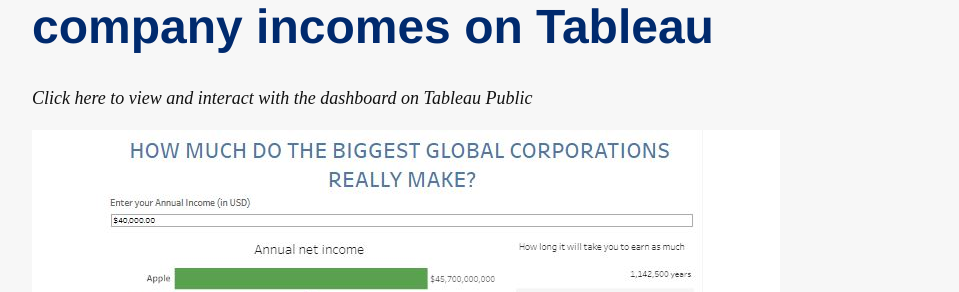
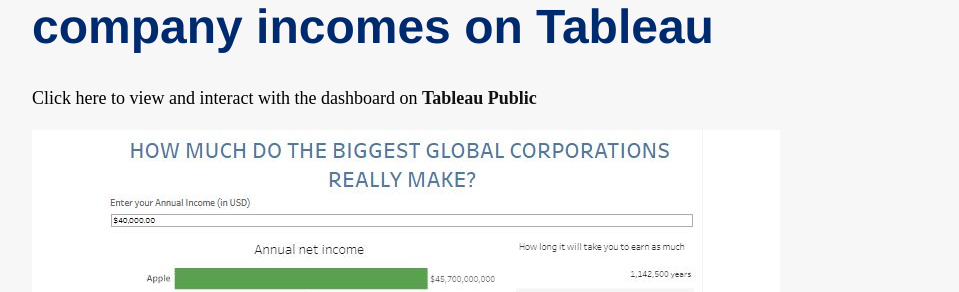
Before and after one commit to h2kh/h2kh.github.io, a Jekyll site: the page built from _posts/2019-06-05-Compare-personal-income-with-corporation-incomes-on-Tableau.md, in a window 1280 px wide. Shown: the part 166-458 px from the top of the page, without its empty margins (160-1119 px from the left). Built offline with Jekyll 4.4.1, drawn with Linux system fonts in a browser that asks for light colours.

```diff
--- a/_posts/2019-06-05-Compare-personal-income-with-corporation-incomes-on-Tableau.md
+++ b/_posts/2019-06-05-Compare-personal-income-with-corporation-incomes-on-Tableau.md
@@ -4,6 +4,6 @@ title: "Compare personal income with company incomes on Tableau "
 tableau: 'true'
 ---
 
-*[Click here to view and interact with the dashboard on Tableau Public](https://public.tableau.com/views/Comparingpersonalandcorporationincome/Dashboard?:embed=y&:display_count=yes&:origin=viz_share_link)*
+Click here to view and interact with the dashboard on **[Tableau Public](https://public.tableau.com/views/Comparingpersonalandcorporationincome/Dashboard?:embed=y&:display_count=yes&:origin=viz_share_link)**
 
 ![Dashboard snapshot](/assets/tableaucorp.JPG)
```
